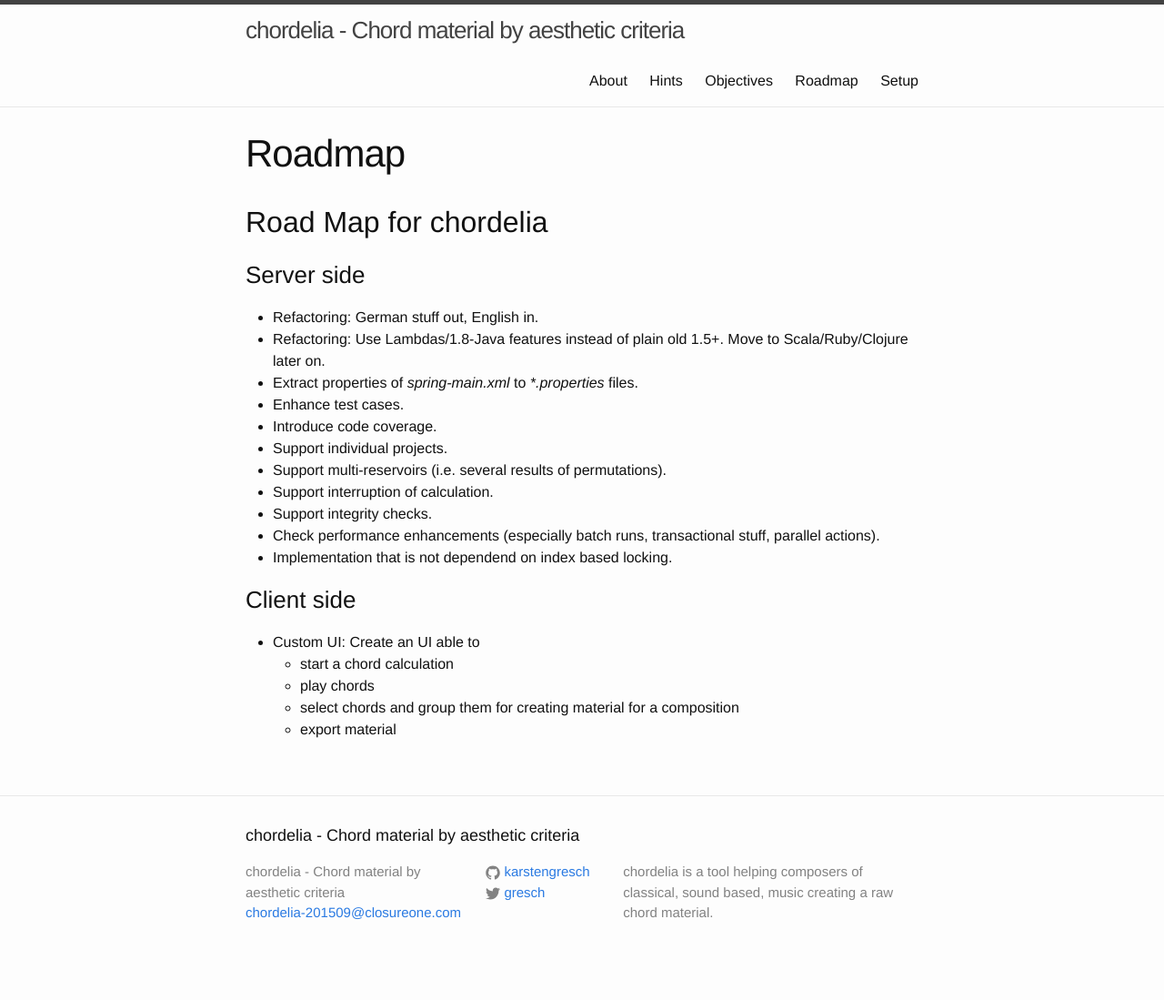
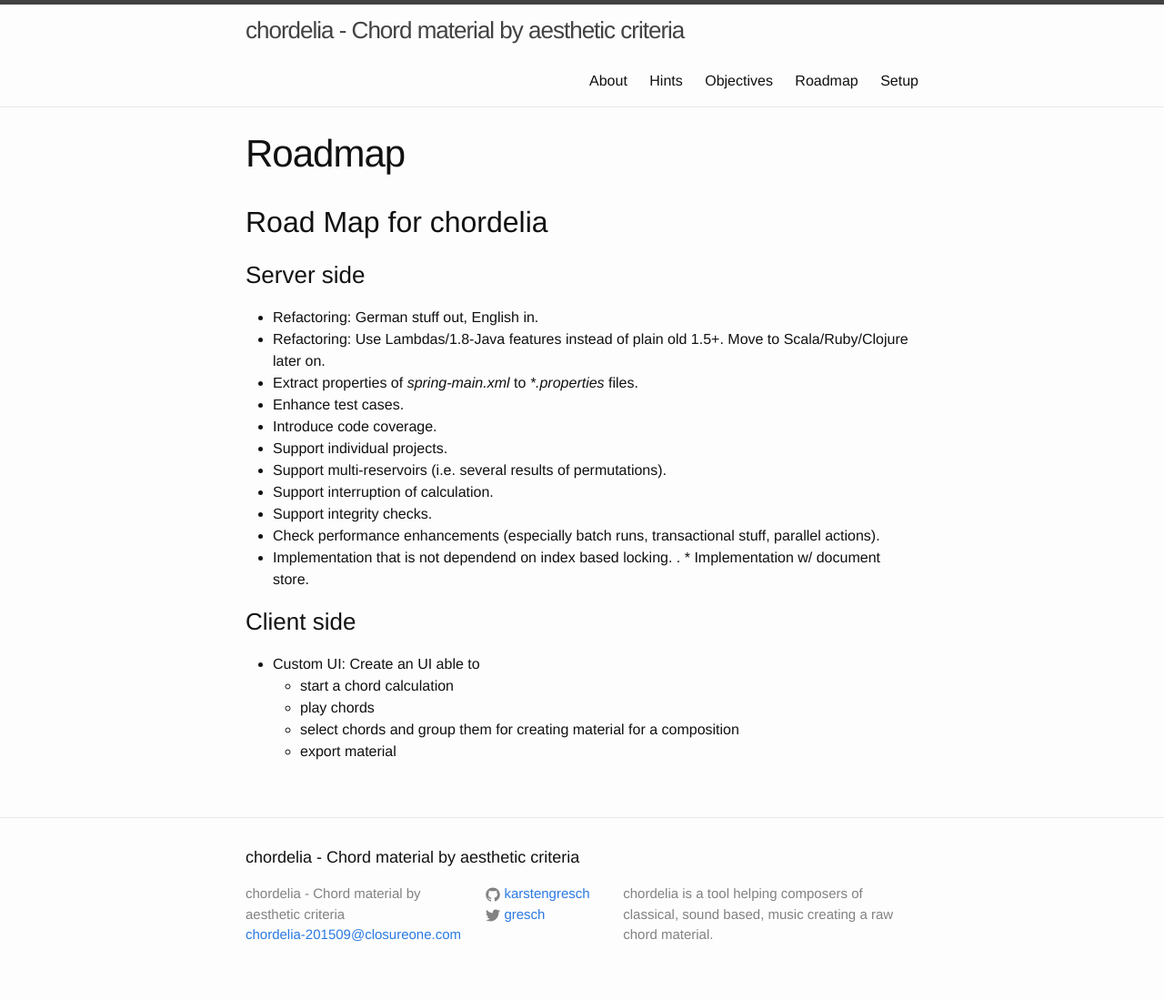
Before and after one commit to karstengresch/chordelia, a Jekyll site: the page built from _pages/roadmap.md, in a window 1280 px wide. Shown: the whole page at 91% size. Built offline with Jekyll 4.4.1, drawn with Linux system fonts in a browser that asks for light colours; before the commit the page ends 1075 px from its top, so only the background shows below that.

Commit message:
Roadmap changed

```diff
--- a/_pages/roadmap.md
+++ b/_pages/roadmap.md
@@ -20,6 +20,7 @@ permalink: /roadmap/
   * Support integrity checks.
   * Check performance enhancements (especially batch runs, transactional stuff, parallel actions).
   * Implementation that is not dependend on index based locking.
+. * Implementation w/ document store.
 
 ### Client side
   * Custom UI: Create an UI able to
```
